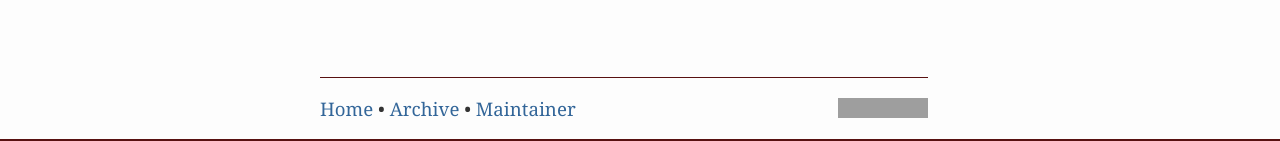
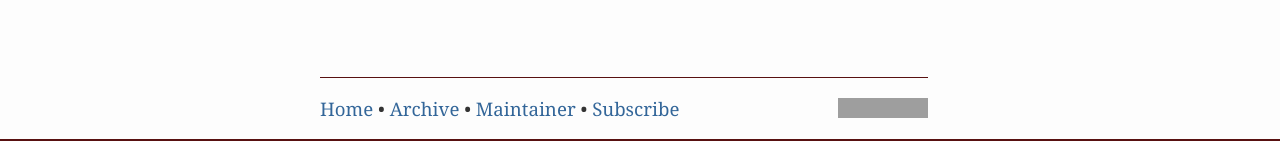
Before and after one commit to chrsan/chrsan.github.com, a Jekyll site: the page built from index.html, in a window 1280 px wide. Shown: the part 1451-1592 px from the top of the page. Built offline with Jekyll 4.4.1, drawn with Linux system fonts in a browser that asks for light colours; grey boxes are pictures that could not be loaded.

Commit message:
Added subscribe link.

```diff
--- a/_layouts/default.html
+++ b/_layouts/default.html
@@ -25,7 +25,8 @@
       <footer id="footer">
         <a href="/" title="Home">Home</a> &bull;
         <a href="/archive.html" title="Archived writing">Archive</a> &bull;
-        <a href="http://github.com/chrsan/">Maintainer</a>
+        <a href="http://github.com/chrsan/">Maintainer</a> &bull;
+        <a href="http://feeds.feedburner.com/chrsan">Subscribe</a>
         <div id="twitterbadge">
           <a href="http://twitter.com/chrsan">
             <img src="http://twitter-badges.s3.amazonaws.com/follow_me-b.png" alt="Follow Christer Sandbergs blog on Twitter" />
```
